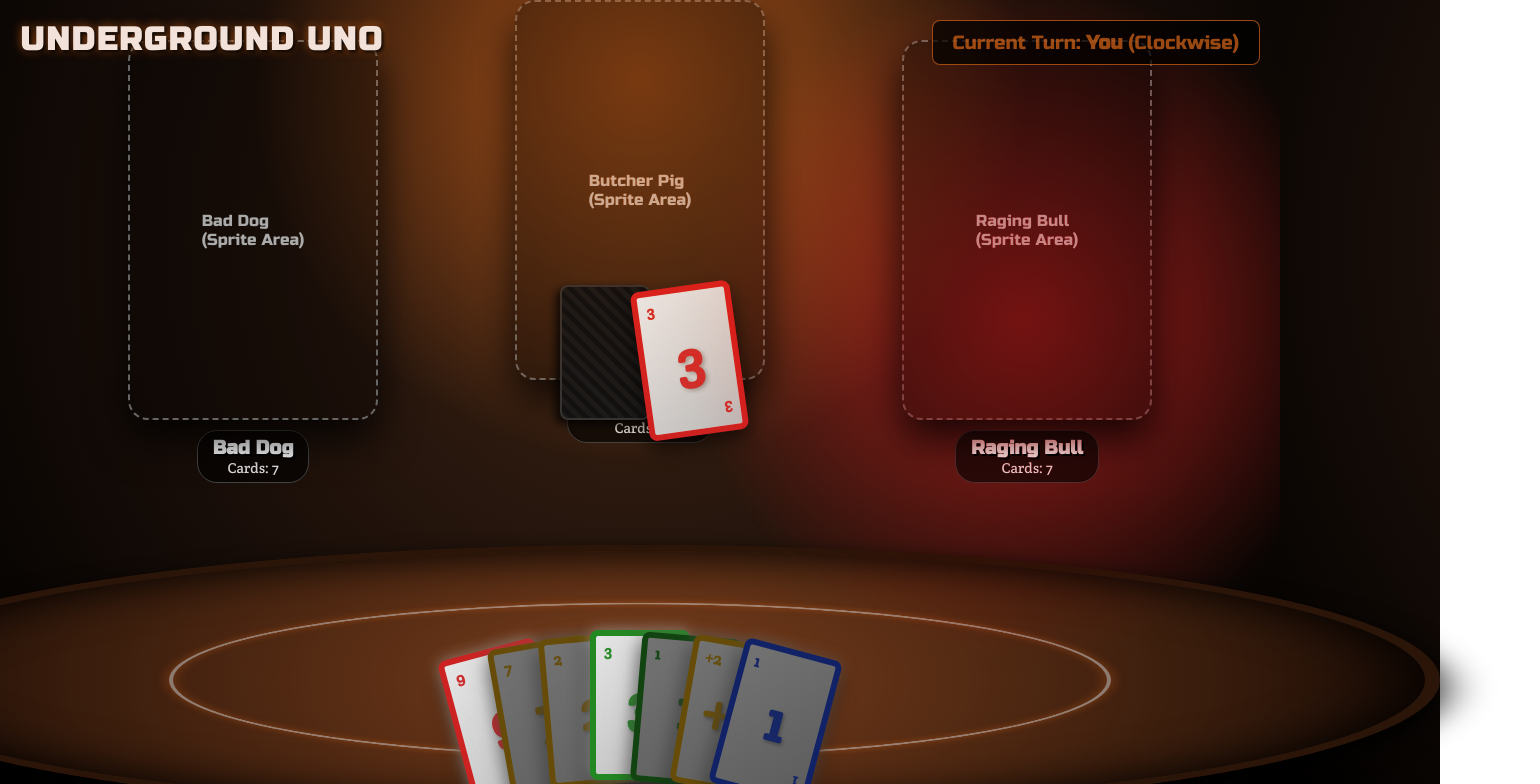
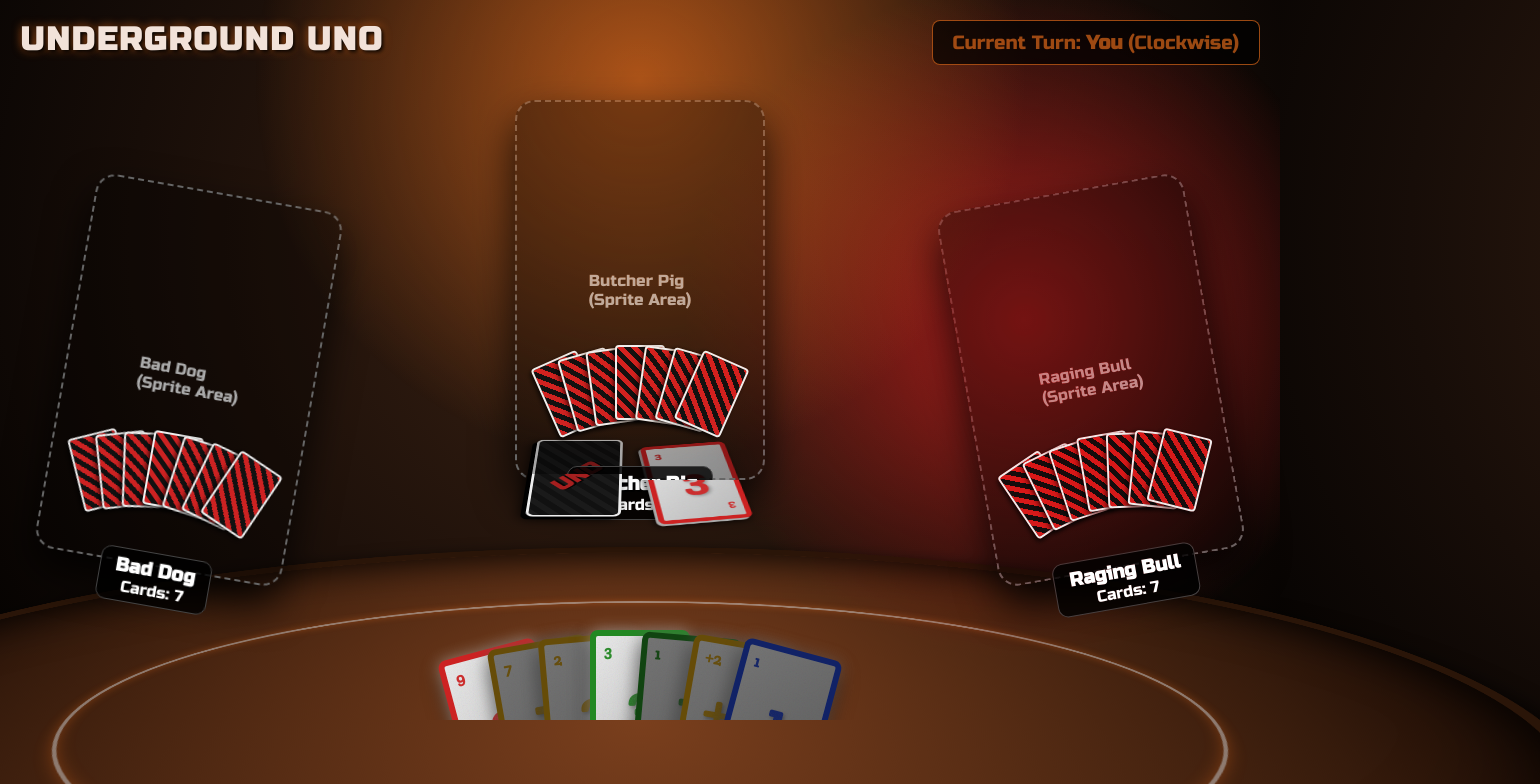
Before and after one commit to Tenko101/birth, a React (Vite) app in the folder poker-uno/: page / in a window 1280 px wide. Shown: the top 784 px of the page, 1540 px wide, since content can reach past the window. Built offline with nearby package versions, Linux system fonts and the light colour scheme.

Commit message:
Cards lie flat on table and opponents hold visible cards

```diff
--- a/poker-uno/src/App.jsx
+++ b/poker-uno/src/App.jsx
@@ -33,11 +33,25 @@ const Card = ({ color, value, symbol, style, disabled }) => {
   );
 };
 
+const OpponentHand = ({ count }) => {
+  return (
+    <div className="opponent-hand">
+      {Array.from({ length: count }).map((_, i) => {
+        const offset = i - (count - 1) / 2;
+        const rot = offset * 8;
+        const y = Math.abs(offset) * 3;
+        return <div key={i} className="opponent-card-back" style={{ transform: `rotate(${rot}deg) translateY(${y}px)` }} />
+      })}
+    </div>
+  );
+};
+
 const PlayerSprite = ({ name, cardsCount, className, isActive }) => (
   <div className={`opponent ${className} ${isActive ? 'active-turn' : ''}`}>
     <div className="player-sprite-placeholder" title="Add full body sprite here!">
       {name} <br/> (Sprite Area)
     </div>
+    <OpponentHand count={cardsCount} />
     <div className="opponent-stats">
       <div className="opponent-name">{name}</div>
       <div className="opponent-cards">Cards: {cardsCount}</div>
--- a/poker-uno/src/index.css
+++ b/poker-uno/src/index.css
@@ -49,7 +49,7 @@ body {
   flex-direction: column;
   height: 100vh;
   position: relative;
-  perspective: 1200px;
+  perspective: 1000px;
 }
 
 .header {
@@ -73,16 +73,17 @@ body {
   justify-content: center;
   align-items: flex-end;
   padding-bottom: 20px;
+  transform-style: preserve-3d;
 }
 
 .poker-table {
   position: absolute;
-  bottom: -25%;
+  bottom: -35%;
   left: 50%;
-  transform: translateX(-50%) rotateX(65deg);
-  width: 140vw;
-  max-width: 1600px;
-  height: 80vh;
+  transform: translateX(-50%) rotateX(70deg);
+  width: 150vw;
+  max-width: 1800px;
+  height: 90vh;
   background: radial-gradient(circle, #7a3f1d 0%, #361b0c 70%, #140803 100%);
   border-radius: 50%;
   box-shadow: inset 0 0 100px #000, 0 20px 50px #000;
@@ -90,13 +91,13 @@ body {
   display: flex;
   justify-content: center;
   align-items: center;
-  z-index: 5;
+  z-index: 10; /* Table is IN FRONT of opponents */
 }
 
 .table-ring {
   position: absolute;
-  width: 60%;
-  height: 60%;
+  width: 65%;
+  height: 65%;
   border: 4px solid rgba(255, 255, 255, 0.4);
   border-radius: 50%;
   box-shadow: 0 0 15px rgba(255, 120, 30, 0.3), inset 0 0 15px rgba(255, 120, 30, 0.3);
@@ -109,31 +110,28 @@ body {
   right: 0;
   display: flex;
   justify-content: space-between;
-  padding: 0 10%;
-  z-index: 2; /* Behind the front edge of the table */
+  padding: 0 5%;
+  z-index: 5; /* Behind the table */
 }
 
 .opponent {
   display: flex;
   flex-direction: column;
   align-items: center;
-  gap: 10px;
   transition: transform 0.3s;
+  position: relative;
+  transform: translateY(100px); /* Sink behind table */
 }
 
-.opponent.active-turn {
-  transform: scale(1.05);
-  filter: drop-shadow(0 0 20px var(--glow-orange));
+.opponent.left { transform: translateY(150px) rotate(10deg); }
+.opponent.right { transform: translateY(150px) rotate(-10deg); }
+.opponent.center { transform: translateY(60px); }
+
+.opponent.active-turn .player-sprite-placeholder {
+  box-shadow: 0 0 30px var(--glow-orange);
+  border-color: var(--glow-orange);
 }
 
-.opponent.center {
-  transform: translateY(-40px);
-}
-.opponent.center.active-turn {
-  transform: translateY(-40px) scale(1.05);
-}
-
-/* Full body sprite placeholder */
 .player-sprite-placeholder {
   width: 250px;
   height: 380px;
@@ -148,14 +146,39 @@ body {
   font-size: 1rem;
   box-shadow: 0 20px 40px rgba(0,0,0,0.8);
   position: relative;
+  transition: all 0.3s;
+}
+
+/* Opponent's Cards */
+.opponent-hand {
+  position: absolute;
+  bottom: 60px; /* Position cards near their hands/chest */
+  display: flex;
+  justify-content: center;
+  z-index: 15; /* In front of sprite */
+}
+
+.opponent-card-back {
+  width: 50px;
+  height: 75px;
+  background: #111;
+  border: 2px solid #eee;
+  border-radius: 4px;
+  background-image: repeating-linear-gradient(45deg, #cc2222 0, #cc2222 5px, #111 5px, #111 10px);
+  box-shadow: -2px 2px 5px rgba(0,0,0,0.8);
+  margin: 0 -15px;
+  transform-origin: bottom center;
 }
 
 .opponent-stats {
+  position: absolute;
+  bottom: -40px;
   text-align: center;
-  background: rgba(0,0,0,0.6);
+  background: rgba(0,0,0,0.8);
   padding: 5px 15px;
-  border-radius: 20px;
+  border-radius: 10px;
   border: 1px solid #444;
+  z-index: 20; /* Ensure stats show above table if needed, though they might be hidden depending on placement */
 }
 
 .opponent-name {
@@ -164,38 +187,54 @@ body {
   font-weight: bold;
 }
 
-.opponent-cards {
-  font-family: 'Crete Round', serif;
-  font-size: 0.9rem;
-  color: #ddd;
-}
-
+/* Center Board (Flat on table) */
 .center-board {
   position: absolute;
-  top: 45%;
+  top: 60%;
   left: 50%;
-  transform: translate(-50%, -50%);
+  /* Rotate to lie flat on the table */
+  transform: translate(-50%, -50%) rotateX(60deg) scale(0.9);
+  transform-style: preserve-3d;
   display: flex;
-  gap: 30px;
-  z-index: 20;
+  gap: 40px;
+  z-index: 15; /* Above table */
 }
 
 .draw-pile {
-  width: 90px;
-  height: 135px;
+  width: 100px;
+  height: 150px;
   background: #111;
-  border: 2px solid #333;
+  border: 3px solid #eee;
   border-radius: 8px;
-  box-shadow: -4px 4px 10px rgba(0,0,0,0.8);
+  box-shadow: -5px 5px 0px #000, -5px 5px 15px rgba(0,0,0,0.8);
   cursor: pointer;
   position: relative;
-  background-image: repeating-linear-gradient(45deg, #1a1a1a 0, #1a1a1a 5px, #111 5px, #111 10px);
+  background-image: repeating-linear-gradient(45deg, #1a1a1a 0, #1a1a1a 8px, #111 8px, #111 16px);
   transition: transform 0.1s;
+  transform: translateZ(5px);
+}
+
+.draw-pile::after {
+  content: 'UNO';
+  position: absolute;
+  top: 50%; left: 50%;
+  transform: translate(-50%, -50%) rotate(-45deg);
+  color: #cc2222;
+  font-size: 1.8rem;
+  font-weight: bold;
+  text-shadow: 2px 2px 0 #000;
+  opacity: 0.8;
 }
 
 .draw-pile:active, .draw-pile:hover {
-  transform: translateY(-5px);
-  box-shadow: -2px 8px 15px rgba(0,0,0,0.8);
+  transform: translateZ(2px);
+  box-shadow: -2px 2px 0px #000;
+}
+
+/* 3D thickness for discard pile cards */
+.discard-pile .playing-card {
+  box-shadow: -3px 3px 0px #aaa, -4px 4px 10px rgba(0,0,0,0.8);
+  margin: 0;
 }
 
 .player-hand-container {
```
